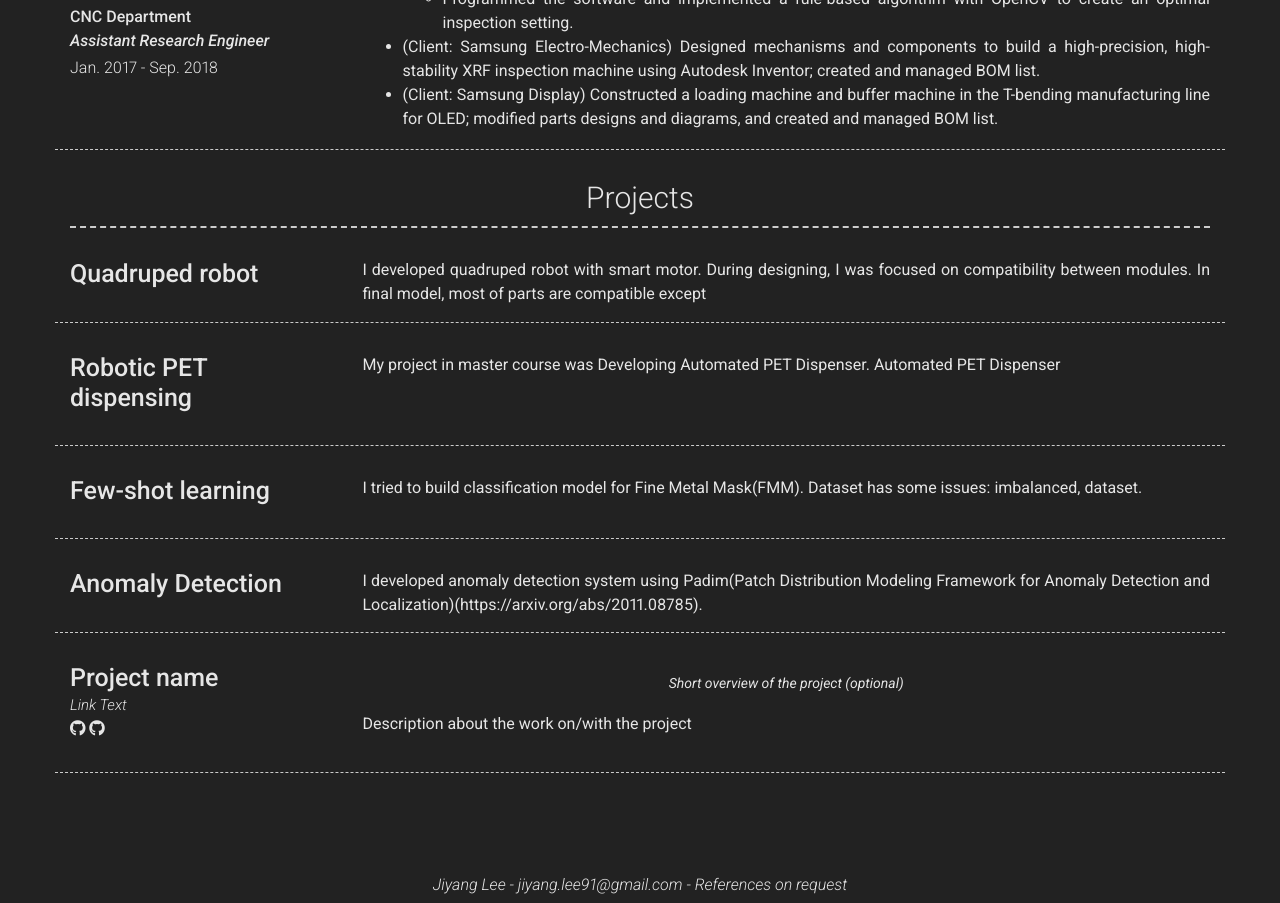
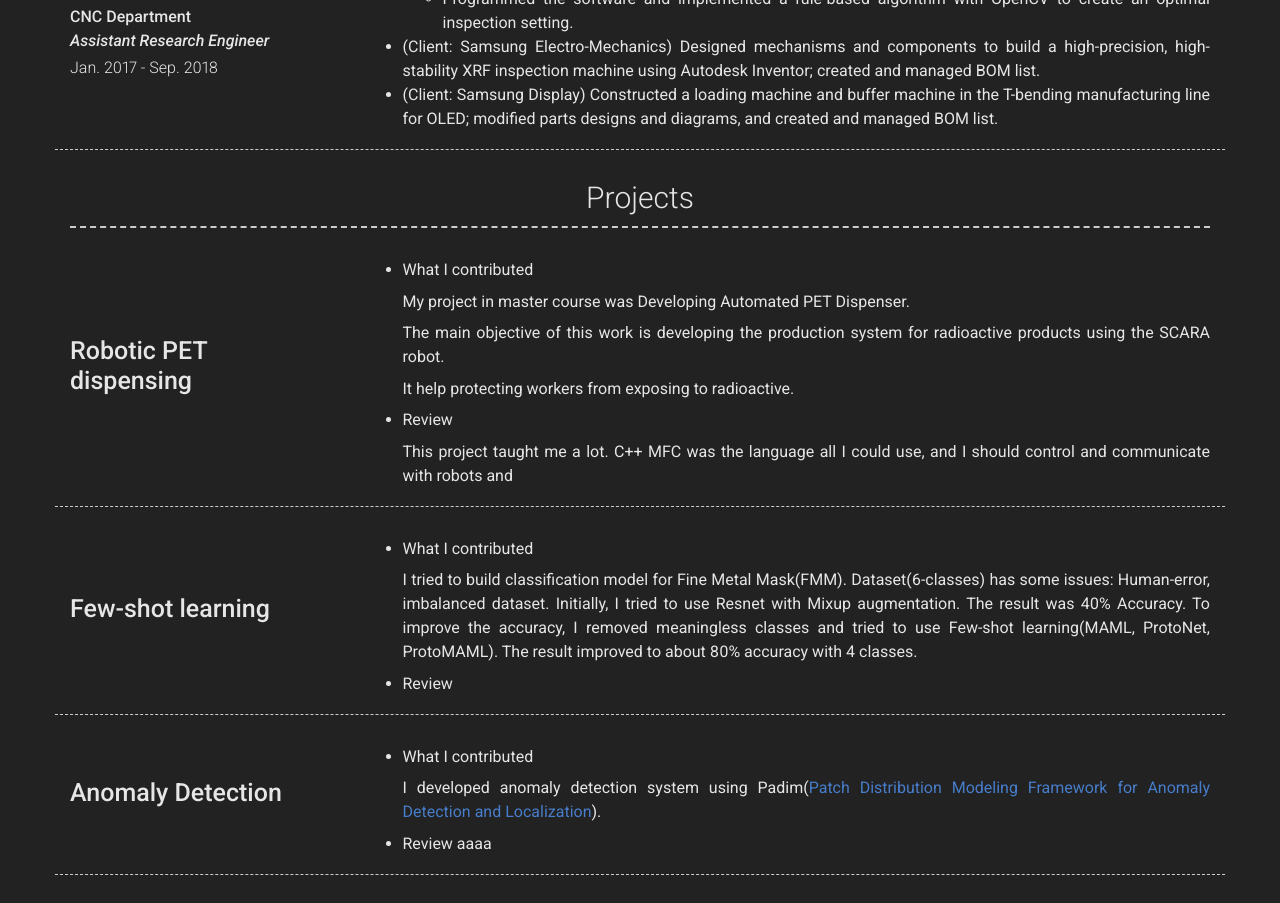
Before and after one commit to jiyang91/jiyang91.github.io, a Jekyll site: the page built from index.md, in a window 1280 px wide and 1400 px high, scrolled down 2265 px. Shown: the top 903 px of the window. Built offline with Jekyll 4.4.1, drawn with Linux system fonts in a browser that asks for light colours; nearby versions of some CDN libraries; some of the changed text lies outside the part shown; grey boxes are pictures that could not be loaded.

Commit message:
update_2206060427

```diff
--- a/_config.yml
+++ b/_config.yml
@@ -17,6 +17,8 @@ darkmode: true
 # Social links
 # twitter_username: facespics
 github_username: jiyang91
+googlescholar_username: PWN7rLIAAAAJ
+youtube_username: UC1j9IwcZfdZPYXOFNxQwHow
 # stackoverflow_username: "00000001"
 # dribbble_username: jekyll
 # facebook_username: jekyll
@@ -25,10 +27,8 @@ github_username: jiyang91
 # linkedin_username: jylee
 # xing_username: jekyll
 # pinterest_username: jekyll
-youtube_username: UC1j9IwcZfdZPYXOFNxQwHow
 # googleplus_username: +jekyll
 # orcid_username: 0000-0000-0000-0000
-googlescholar_username: PWN7rLIAAAAJ
 
 # Google Analytics and Tag Manager
 gtag: "G-2YPRTHGBR2"
@@ -130,49 +130,60 @@ content:
           -	(Client: Samsung Electro-Mechanics) Designed mechanisms and components to build a high-precision, high-stability XRF inspection machine using Autodesk Inventor; created and managed BOM list.
           -	(Client: Samsung Display) Constructed a loading machine and buffer machine in the T-bending manufacturing line for OLED; modified parts designs and diagrams, and created and managed BOM list.
 
-  - title: Projects # Title for the section
-    layout: list # Type of content section (list/text)
+  - title: Projects
+    layout: list
     border: weak
     content:
       - layout: left
+        title: Robotic PET dispensing
         border: weak
-        title: Quadruped robot
         description: |
-          I developed quadruped robot with smart motor. During designing, I was focused on compatibility between modules. In final model, most of parts are compatible except
-      - layout: left
-        border: weak
-        title: Robotic PET dispensing
-        description: |
-          My project in master course was Developing Automated PET Dispenser. Automated PET Dispenser
-      - layout: left
-        border: weak
-        title: Few-shot learning
-        description: |
-          I tried to build classification model for Fine Metal Mask(FMM). Dataset has some issues: imbalanced, dataset.
-      - layout: left
-        border: weak
-        title: Anomaly Detection
-        description: |
-          I developed anomaly detection system using Padim(Patch Distribution Modeling Framework for Anomaly Detection and Localization)(https://arxiv.org/abs/2011.08785).
+          - What I contributed
+
+              My project in master course was Developing Automated PET Dispenser.
+
+              The main objective of this work is developing the production system for radioactive products using the SCARA robot.
+
+              It help protecting workers from exposing to radioactive.
+
+          - Review
+
+              This project taught me a lot. C++ MFC was the language all I could use, and I should control and communicate with robots and
 
       - layout: left
-        border:
-          weak # Value of `weak` will display a weak border below this item. # Any
-          # other value (or no value) means no border will be displayed
-        title: Project name
-        link: Link to project (eg. sproogen.github.io/modern-resume-theme)(optional)
-        link_text: Link Text
-        additional_links:
-          - title: Github page for project (eg. sproogen/modern-resume-theme)
-            icon: fab fa-github
-            url: Link to project (eg. sproogen.github.io/modern-resume-theme)(optional)
-          - title: Github page for project (eg. sproogen/modern-resume-theme)
-            icon: fab fa-github
-            url: Link to project (eg. sproogen.github.io/modern-resume-theme)(optional)
-        quote: >
-          Short overview of the project (optional)
+        title: Few-shot learning
+        border: weak
         description: |
-          Description about the work on/with the project
+          - What I contributed
+
+              I tried to build classification model for Fine Metal Mask(FMM). Dataset(6-classes) has some issues: Human-error, imbalanced dataset. Initially, I tried to use Resnet with Mixup augmentation. The result was 40% Accuracy. To improve the accuracy, I removed meaningless classes and tried to use Few-shot learning(MAML, ProtoNet, ProtoMAML). The result improved to about 80% accuracy with 4 classes.
+
+          - Review
+
+      - layout: left
+        title: Anomaly Detection
+        border: weak
+        description: |
+          - What I contributed
+
+              I developed anomaly detection system using Padim(<a href="https://arxiv.org/abs/2011.08785">Patch Distribution Modeling Framework for Anomaly Detection and Localization<a/>).
+
+          - Review
+              aaaa
+
+      - layout: left
+        title: Quadruped robot
+        border: weak
+        description: |
+          ![alt text](./images/IMG_20191010_185243.jpg "Trees")
+
+          - What I contributed
+
+              I developed quadruped robot with smart motor. During designing, I was focused on compatibility between modules. In final model, most of parts are compatible except main plates. I completly assembled quadruped robot and experimented simple angular motions in static state. In addition, installing camera module on robot and experimented it's status.
+
+          - Review
+
+              I did a mistake during designing this robot: wrongly using Smart motor. I tried my motor ratio for extending velocity range. However, this decision made system and design weaker. Complex design had a negative influence on not only weigth but also mechanism. It must be better to use motor as it is.
 
 # Footer
 footer_show_references: true
--- a/_includes/header.html
+++ b/_includes/header.html
@@ -37,7 +37,7 @@
         {%- if site.googlescholar_username -%}
           <li>
             <a target="_blank" href="https://scholar.google.com/citations?user={{ site.github_username| cgi_escape | escape }}" class="button button--sacnite button--round-l">
-              <i class="fab fa-github" title="Google Scholar link"></i>
+              <i class="fab fa-google" title="Google Scholar link"></i>
             </a>
           </li>
         {%- endif -%}
```
